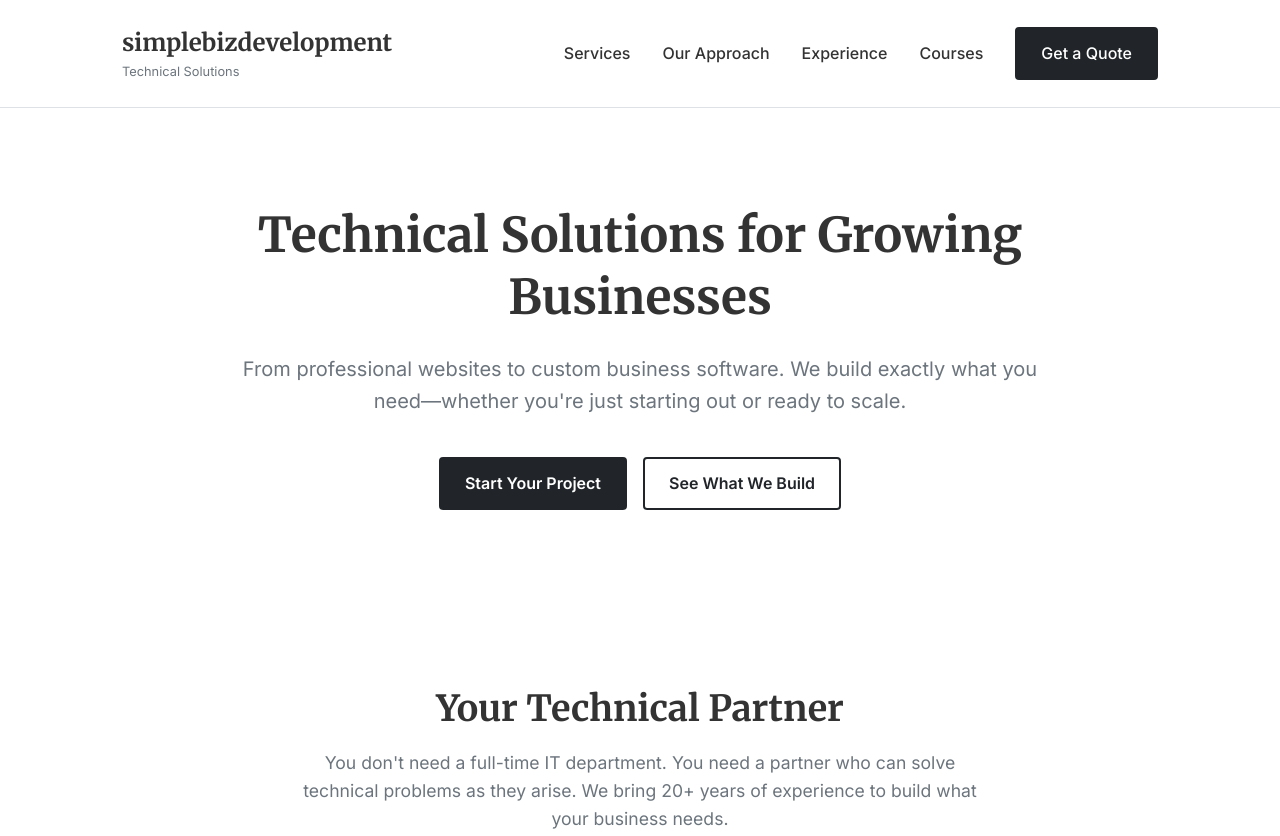
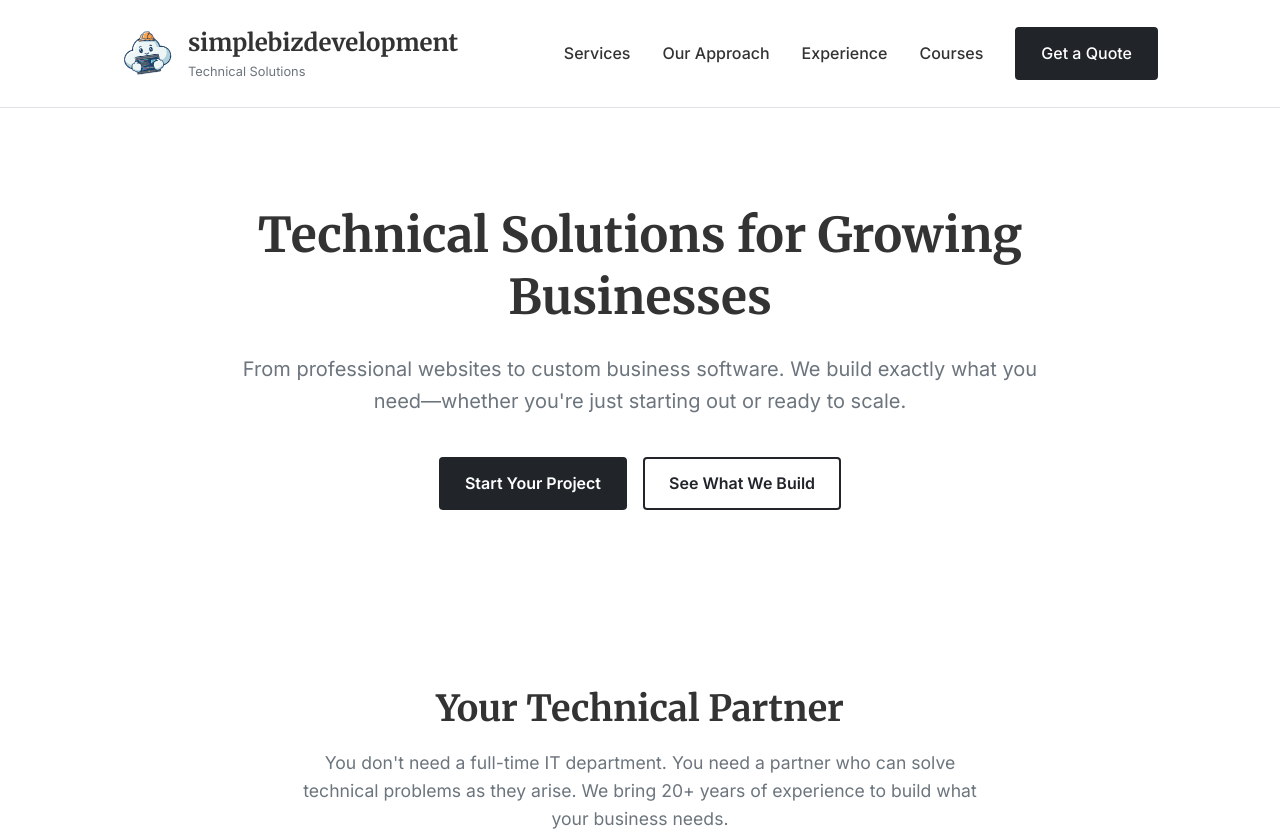
Before and after one commit to bigspotteddog/fullstackclouddeveloper.com, a plain HTML site: page index.html in a window 1280 px wide. Shown: the top 836 px of the page. Drawn offline with Linux system fonts and the light colour scheme.

Commit message:
Add mascot.

```diff
--- a/css/style.css
+++ b/css/style.css
@@ -112,6 +112,26 @@ ul {
     display: flex;
     justify-content: space-between;
     align-items: center;
+}
+
+.logo {
+    display: flex;
+    align-items: center;
+    gap: 1rem;
+}
+
+.logo-mascot {
+    width: 50px;
+    height: 50px;
+    object-fit: contain;
+    flex-shrink: 0;
+    transform: rotate(-8deg);
+}
+
+.logo-text {
+    display: flex;
+    flex-direction: column;
+    justify-content: center;
 }
 
 .logo a {
--- a/index.html
+++ b/index.html
@@ -15,8 +15,11 @@
     <header class="site-header">
         <div class="container">
             <div class="logo">
-                <a href="#">simplebizdevelopment</a>
-                <span class="tagline">Technical Solutions</span>
+                <img src="imgs/simplebizdevelopment-mascot.png" alt="simplebizdevelopment mascot" class="logo-mascot">
+                <div class="logo-text">
+                    <a href="#">simplebizdevelopment</a>
+                    <span class="tagline">Technical Solutions</span>
+                </div>
             </div>
             <nav class="main-nav">
                 <ul>
```
Also changed, not shown: imgs/simplebizdevelopment-mascot-gray.png (added), imgs/simplebizdevelopment-mascot.png (added).
